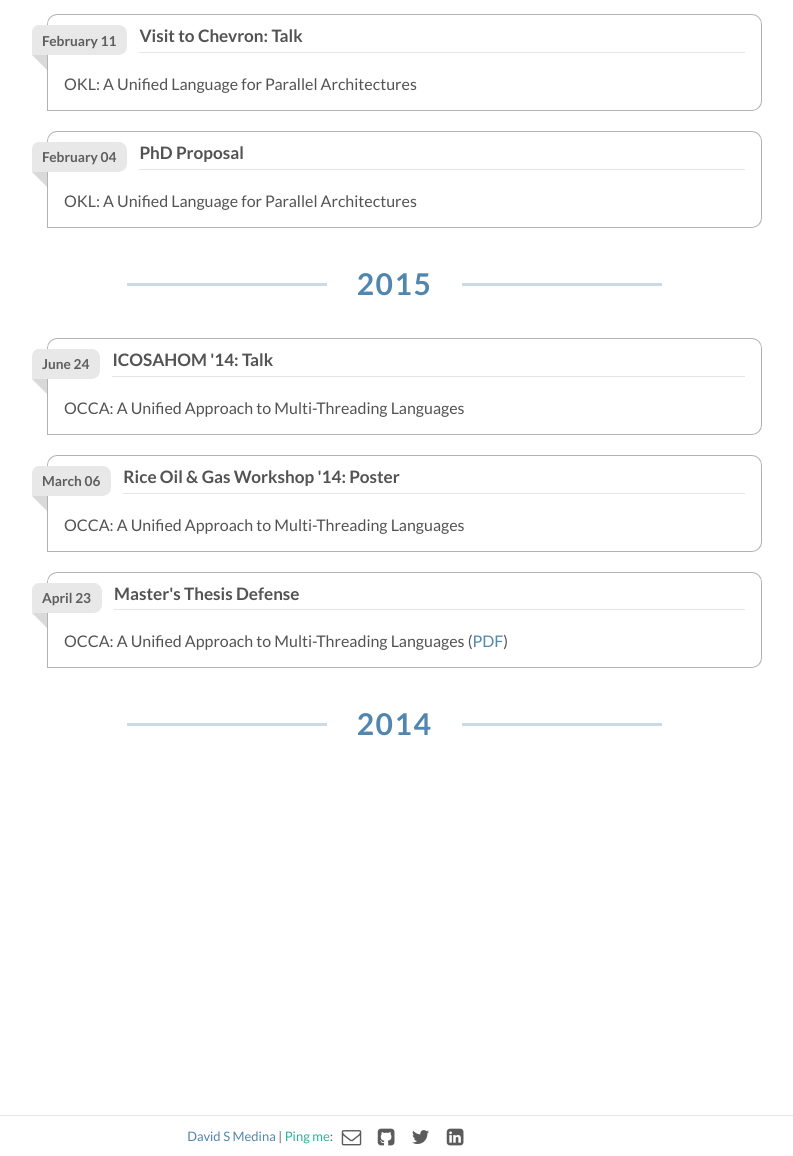
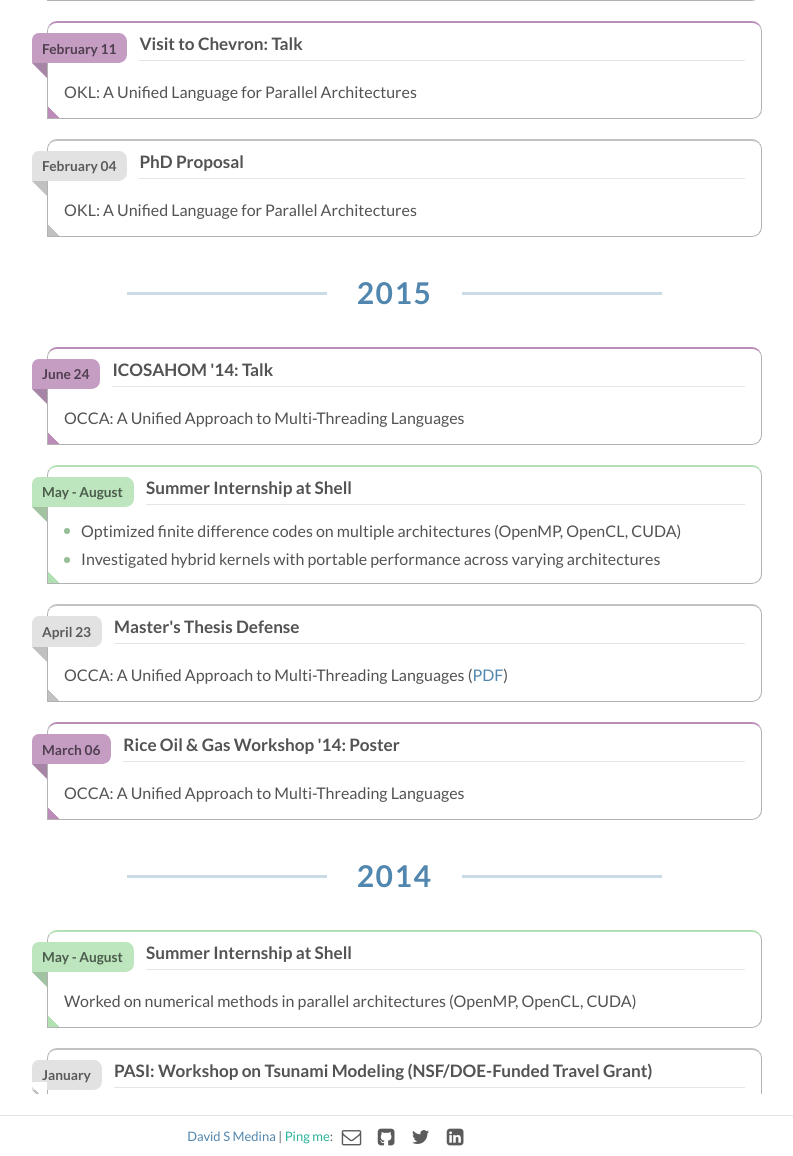
Before and after one commit to dmed256/dmed256.com, a PHP site: page / in a window 1280 px wide. Shown: the part 1499-2655 px from the top of the page, without its empty margins (363-1156 px from the left). Run offline with PHP 8.4, Linux system fonts and the light colour scheme.

Commit message:
[Posts] Updated style

```diff
--- a/js/main.js
+++ b/js/main.js
@@ -58,13 +58,18 @@ function applyMini(window){
 
 function setupFeedHeaders(){
   $(".ui.tab.active div.feed").each(function(){
-    if($(this).hasClass('updated'))
+    var this_ = $(this);
+
+    if(this_.hasClass('updated'))
       return true;
 
-    var date  = $(this).attr('date');
-    var title = $(this).attr('title');
+    var date  = this_.attr('date');
+    var title = this_.attr('title');
 
-    $(this).addClass("ui raised updated segment");
+    this_.removeAttr('date');
+    this_.removeAttr('title');
+
+    this_.addClass("ui raised updated segment");
 
     if(!isValid(date) &&
        !isValid(title)){
@@ -72,10 +77,10 @@ function setupFeedHeaders(){
       return true;
     }
 
-    $(this).prepend('<div class="container">');
-    $(this).append('<div class="corner">');
+    this_.prepend('<div class="container">');
+    this_.append('<div class="corner">');
 
-    var container   = $(this).find('.container');
+    var container   = this_.find('.container');
     var headerWidth = '0';
 
     if(isValid(date)){
--- a/main.css
+++ b/main.css
@@ -176,7 +176,7 @@ body {
   width: 38px;
   height: 10px;
   z-index: 96;
-  background: linear-gradient(-45 deg, transparent 0%, transparent 6000%, white 6100%, white 100%); }
+  background: linear-gradient(-45deg, transparent 0%, transparent 60%, white 61%, white 100%); }
 
 #id_bodyBLShadowCorner {
   position: absolute;
@@ -185,7 +185,7 @@ body {
   width: 38px;
   height: 12px;
   z-index: 96;
-  background: linear-gradient(45 deg, transparent 0%, transparent 6000%, white 6100%, white 100%); }
+  background: linear-gradient(45deg, transparent 0%, transparent 60%, white 61%, white 100%); }
 
 .ui.tabular.menu a.item,
 .ui.tabular.menu a.active.item {
@@ -217,21 +217,66 @@ body {
 
 /*---[ End of Body ]--- */
 /*---[ Feed ]---------- */
-.feed.raised.segment {
+.ui.feed.raised.segment:not(.inverted):not(.attached) {
   width: calc(100% - 20px);
   margin: 0px 0px 20px 20px;
   padding: 10px 16px 10px 16px;
   box-shadow: none;
-  border: 0.1em solid rgba(0, 0, 0, 0.3);
-  border-radius: 10px 10px 10px 0px; }
-
-.feed .container {
+  border: 0.1em solid rgba(0, 0, 0, 0.3) !important;
+  border-radius: 10px 10px 10px 0px !important;
+  border-top: 2px solid #C1C1C1 !important; }
+  .ui.feed.raised.segment:not(.inverted):not(.attached) .corner {
+    position: absolute;
+    bottom: 0px;
+    left: 0px;
+    width: 20px;
+    height: 20px; }
+  .ui.feed.raised.segment:not(.inverted):not(.attached) .corner {
+    background: linear-gradient(-135deg, transparent 0%, transparent 70%, #C1C1C1 71%, #C1C1C1 100%); }
+  .ui.feed.raised.segment:not(.inverted):not(.attached) .container .ribbon {
+    background-color: #E2E2E2;
+    border-color: silver; }
+  .ui.feed.raised.segment:not(.inverted):not(.attached).blue {
+    border-top: 2px solid #A1B6D8 !important; }
+    .ui.feed.raised.segment:not(.inverted):not(.attached).blue .corner {
+      background: linear-gradient(-135deg, transparent 0%, transparent 70%, #A1B6D8 71%, #A1B6D8 100%); }
+    .ui.feed.raised.segment:not(.inverted):not(.attached).blue .container .ribbon {
+      background-color: #afc1de;
+      border-color: #95a4bd; }
+  .ui.feed.raised.segment:not(.inverted):not(.attached).green {
+    border-top: 2px solid #B1E0B2 !important; }
+    .ui.feed.raised.segment:not(.inverted):not(.attached).green .corner {
+      background: linear-gradient(-135deg, transparent 0%, transparent 70%, #B1E0B2 71%, #B1E0B2 100%); }
+    .ui.feed.raised.segment:not(.inverted):not(.attached).green .container .ribbon {
+      background-color: #bde5be;
+      border-color: #a1c3a2; }
+  .ui.feed.raised.segment:not(.inverted):not(.attached).red {
+    border-top: 2px solid #F0A19F !important; }
+    .ui.feed.raised.segment:not(.inverted):not(.attached).red .corner {
+      background: linear-gradient(-135deg, transparent 0%, transparent 70%, #F0A19F 71%, #F0A19F 100%); }
+    .ui.feed.raised.segment:not(.inverted):not(.attached).red .container .ribbon {
+      background-color: #f2afad;
+      border-color: #ce9593; }
+  .ui.feed.raised.segment:not(.inverted):not(.attached).purple {
+    border-top: 2px solid #BB8CB8 !important; }
+    .ui.feed.raised.segment:not(.inverted):not(.attached).purple .corner {
+      background: linear-gradient(-135deg, transparent 0%, transparent 70%, #BB8CB8 71%, #BB8CB8 100%); }
+    .ui.feed.raised.segment:not(.inverted):not(.attached).purple .container .ribbon {
+      background-color: #c59dc3;
+      border-color: #a785a6; }
+  .ui.feed.raised.segment:not(.inverted):not(.attached).orange {
+    border-top: 2px solid #ED9C2D !important; }
+    .ui.feed.raised.segment:not(.inverted):not(.attached).orange .corner {
+      background: linear-gradient(-135deg, transparent 0%, transparent 70%, #ED9C2D 71%, #ED9C2D 100%); }
+    .ui.feed.raised.segment:not(.inverted):not(.attached).orange .container .ribbon {
+      background-color: #f0ab4d;
+      border-color: #cc9141; }
+  .ui.feed.raised.segment:not(.inverted):not(.attached) .container {
     display: block;
     width: 100%;
     height: 100%;
     margin-bottom: 15px; }
-
-.feed .container .ribbon {
+    .ui.feed.raised.segment:not(.inverted):not(.attached) .container .ribbon {
       float: left;
       border-top-left-radius: 0.5em;
       border-top-right-radius: 0.6em;
@@ -239,28 +284,10 @@ body {
       padding-left: 10px;
       margin-right: -20px;
       font-family: Lato, "Helvetica Neue", Arial, Helvetica, sans-serif; }
-
-.feed .container .ribbon:after {
+      .ui.feed.raised.segment:not(.inverted):not(.attached) .container .ribbon:after {
         z-index: -1; }
-
-.feed .container .header {
+    .ui.feed.raised.segment:not(.inverted):not(.attached) .container .header {
       margin-top: 0px; }
-
-.feed .corner {
-  position: absolute;
-  bottom: 0px;
-  left: 0px;
-  width: 20px;
-  height: 20px; }
-
-.feed .gray.corner {
-  background: linear-gradient(-135 deg, transparent 0%, transparent 6000%, rgba(83, 83, 83, 0.5) 6100%, rgba(83, 83, 83, 0.5) 100%); }
-
-.feed .blue.corner {
-  background: linear-gradient(-135 deg, transparent 0%, transparent 6000%, rgba(231, 242, 247, 0.5) 6100%, rgba(231, 242, 247, 0.5) 100%); }
-
-.feed .green.corner {
-  background: linear-gradient(-135 deg, transparent 0%, transparent 6000%, rgba(123, 201, 126, 0.5) 6100%, rgba(123, 201, 126, 0.5) 100%); }
 
 .feedDivider {
   width: calc(100% - 200px);
@@ -291,6 +318,25 @@ h5.header {
   background-color: #FBFCFE;
   border-color: #6992B5;
   border-radius: 4px; }
+
+div.bullet {
+  vertical-align: middle;
+  display: inline-block;
+  width: 6px;
+  height: 6px;
+  border-radius: 3px 3px 3px 3px;
+  margin-right: 8px;
+  margin-bottom: 2.4px; }
+  .blue.feed div.bullet {
+    background-color: #899bb8; }
+  .green.feed div.bullet {
+    background-color: #96be97; }
+  .red.feed div.bullet {
+    background-color: #cc8987; }
+  .purple.feed div.bullet {
+    background-color: #9f779c; }
+  .orange.feed div.bullet {
+    background-color: #c98526; }
 
 .linkStyle {
   color: #5186AE;
@@ -454,3 +500,5 @@ iframe.youtube {
   left: 0;
   width: 100%;
   height: 100%; }
+
+/*# sourceMappingURL=main.css.map */
--- a/postsContent.php
+++ b/postsContent.php
@@ -1,4 +1,4 @@
-<div class="feed"
+<div class="green feed"
      date="June 1 - July 11"
      title="Visiting Researcher at LLNL">
 
@@ -8,44 +8,48 @@
 <div class="feed"
      date="May 26"
      title="PhD Defense">
+
   OKL: A Unified Language for Parallel Architectures
 </div>
 
-<div class="feed"
+<div class="purple feed"
      date="May 7"
      title="Visit to Sandia National Lab: Seminar Talk">
+
   OKL: A Unified Language for Parallel Architectures
 </div>
 
-<div class="feed"
+<div class="purple feed"
      date="March 14-15"
      title="SIAM CSE '15: Talk + Poster">
+
   OCCA: An Extensible Portability Layer for Many-core Programming (<a href="/pdfs/talks/cse15.pdf" class="link">PDF</a>)
 </div>
 
-<div class="feed"
+<div class="purple feed"
      date="March 04-05"
      title="Rice Oil & Gas 2015: OCCA Tutorial + Talk">
+
   OCCA: Portability Layer for Many-core Thread Programming
   </br>
   Links to the: <a href="http://libocca.org/talks/riceOG15.pdf" class="link">Slides</a>, <a href="https://github.com/tcew/OG15" class="link">Source Code</a>
 </div>
 
-<div class="feed"
+<div class="blue feed"
      date="March 03"
      title="OCCA Tutorials 02: Unified Virtual Address + Managed Memory + Shared Memory">
 
   <iframe class="youtube" src="https://www.youtube.com/embed/9uiw3hzGCl4"></iframe>
 </div>
 
-<div class="feed"
+<div class="blue feed"
      date="February 28"
      title="OCCA Tutorials 01: Installation + Introduction">
 
   <iframe class="youtube" src="https://www.youtube.com/embed/XYf73mqQBLE"></iframe>
 </div>
 
-<div class="feed"
+<div class="purple feed"
      date="February 11"
      title="Visit to Chevron: Talk">
   OKL: A Unified Language for Parallel Architectures
@@ -54,27 +58,68 @@
 <div class="feed"
      date="February 04"
      title="PhD Proposal">
+
   OKL: A Unified Language for Parallel Architectures
 </div>
 
 <div class="ui horizontal divider feedDivider"> 2015 </div>
 
-<div class="feed"
+<div class="purple feed"
      date="June 24"
      title="ICOSAHOM '14: Talk">
+
   OCCA: A Unified Approach to Multi-Threading Languages
 </div>
 
-<div class="feed"
-     date="March 06"
-     title="Rice Oil &amp; Gas Workshop '14: Poster">
-  OCCA: A Unified Approach to Multi-Threading Languages
+<div class="green feed"
+     date="May - August"
+     title="Summer Internship at Shell">
+
+  <div class="ui list" style="margin-bottom: 5px">
+    <div class="item"> <div class="blue bullet"></div>
+      Optimized finite difference codes on multiple architectures (OpenMP, OpenCL, CUDA)
+    </div>
+    <div class="item"> <div class="blue bullet"></div>
+      Investigated hybrid kernels with portable performance across varying architectures
+    </div>
+  </div>
 </div>
 
 <div class="feed"
      date="April 23"
      title="Master's Thesis Defense">
+
   OCCA: A Unified Approach to Multi-Threading Languages (<a href="/pdfs/papers/masters.pdf" class="link">PDF</a>)
 </div>
 
+<div class="purple feed"
+     date="March 06"
+     title="Rice Oil &amp; Gas Workshop '14: Poster">
+
+  OCCA: A Unified Approach to Multi-Threading Languages
+</div>
+
 <div class="ui horizontal divider feedDivider"> 2014 </div>
+
+<div class="green feed"
+     date="May - August"
+     title="Summer Internship at Shell">
+
+  Worked on numerical methods in parallel architectures (OpenMP, OpenCL, CUDA)
+</div>
+
+<div class="feed"
+     date="January"
+     title="PASI: Workshop on Tsunami Modeling (NSF/DOE-Funded Travel Grant)">
+
+  <div class="ui list" style="margin-bottom: 5px">
+    <div class="item"> <div class="blue bullet"></div>
+      Attended multiple workshops and talks about tsunami modeling
+    </div>
+    <div class="item"> <div class="blue bullet"></div>
+      Lab co-coordinator to teach OpenCL/OpenGL interop for applying and visualizing finite difference simulations
+    </div>
+  </div>
+</div>
+
+<div class="ui horizontal divider feedDivider"> 2013 </div>
--- a/sass/main.sass
+++ b/sass/main.sass
@@ -1,20 +1,49 @@
 //---[ Global Variables/Functions ]-----
+// Variables
 $minWidth : 1024px
 $miniWidth: 540px
 
 $footerHeight      : 40px
 $footerContentWidth: 220px
 
-$grayColor: #535353
+// Colors
+$grayColor   : #535353
+$blueColor   : #A1B6D8
+$greenColor  : #B1E0B2
+$redColor    : #F0A19F
+$purpleColor : #BB8CB8
+$orangeColor : #ED9C2D
 
-$font     : Lato, 'Helvetica Neue', Arial, Helvetica, sans-serif
-$fontSize : 16px
+$dGrayColor  : mix($grayColor  , black, 85%)
+$dBlueColor  : mix($blueColor  , black, 85%)
+$dGreenColor : mix($greenColor , black, 85%)
+$dRedColor   : mix($redColor   , black, 85%)
+$dPurpleColor: mix($purpleColor, black, 85%)
+$dOrangeColor: mix($orangeColor, black, 85%)
+
+// Font
+$font    : Lato, 'Helvetica Neue', Arial, Helvetica, sans-serif
+$fontSize: 16px
+
+// Functions
+@function iPercentage($p)
+  @return ($p * 1%)
 
 @mixin linearGradient($angle, $colorA, $colorB, $split)
-  background: linear-gradient($angle deg, $colorA 0%, $colorA percentage($split), $colorB percentage($split + 1), $colorB 100%)
+  background: linear-gradient(#{$angle}deg, $colorA 0%, $colorA iPercentage($split), $colorB iPercentage($split + 1), $colorB 100%)
 
 @mixin feedCorner($color)
-  @include linearGradient(-135, rgba(black, 0), $color, 60)
+  @include linearGradient(-135, rgba(black, 0), $color, 70)
+
+@mixin setupColorFeed($color, $ribbonColor : mix($color, white, 85%))
+  border-top: 2px solid $color !important
+
+  .corner
+    @include feedCorner($color)
+
+  .container .ribbon
+    background-color: $ribbonColor
+    border-color    : mix($ribbonColor, black, 85%)
 //======================================
 
 //---[ Sticky Body/Footer ]-------------
@@ -299,58 +328,66 @@ body
 /*---[ End of Body ]---*/
 
 /*---[ Feed ]----------*/
-.feed.raised.segment
+.ui.feed.raised.segment:not(.inverted):not(.attached)
   width: calc(100% - 20px)
   margin :  0px  0px 20px 20px
   padding: 10px 16px 10px 16px
 
   box-shadow: none
-  border: 0.1em solid rgba(0,0,0,0.3)
-  border-radius: 10px 10px 10px 0px
+  border: 0.1em solid rgba(0,0,0,0.3) !important
+  border-radius: 10px 10px 10px 0px !important
 
-.feed .container
-  display: block
+  .corner
+    position: absolute
 
-  width : 100%
-  height: 100%
+    bottom: 0px
+    left  : 0px
 
-  margin-bottom: 15px
+    width : 20px
+    height: 20px
 
-.feed .container .ribbon
-  float: left
+  @include setupColorFeed(#C1C1C1, #E2E2E2)
 
-  border-top-left-radius    : 0.5em
-  border-top-right-radius   : 0.6em
-  border-bottom-right-radius: 0.6em
+  &.blue
+    @include setupColorFeed($blueColor)
 
-  padding-left:  10px
-  margin-right: -20px
+  &.green
+    @include setupColorFeed($greenColor)
 
-  font-family: $font
+  &.red
+    @include setupColorFeed($redColor)
 
-.feed .container .ribbon:after
-  z-index : -1
+  &.purple
+    @include setupColorFeed($purpleColor)
 
-.feed .container .header
-  margin-top: 0px
+  &.orange
+    @include setupColorFeed($orangeColor)
 
-.feed .corner
-  position: absolute
+  .container
+    display: block
 
-  bottom: 0px
-  left  : 0px
+    width : 100%
+    height: 100%
 
-  width : 20px
-  height: 20px
+    margin-bottom: 15px
 
-.feed .gray.corner
-  @include feedCorner(rgba(#535353, 0.5))
+    .ribbon
+      float: left
 
-.feed .blue.corner
-  @include feedCorner(rgba(#E7F2F7, 0.5))
+      border-top-left-radius    : 0.5em
+      border-top-right-radius   : 0.6em
+      border-bottom-right-radius: 0.6em
 
-.feed .green.corner
-  @include feedCorner(rgba(#7BC97E, 0.5))
+      padding-left:  10px
+      margin-right: -20px
+
+      font-family: $font
+
+      &:after
+        z-index : -1
+
+    .header
+      margin-top: 0px
 
 .feedDivider
   width: calc(100% - 200px)
@@ -390,6 +427,37 @@ h5.header
   border-color    : #6992B5
 
   border-radius : 4px
+
+// Lists
+div.bullet
+  vertical-align: middle
+  display: inline-block
+
+  $size : 6px
+
+  width : $size
+  height: $size
+
+  border-radius: ($size/2) ($size/2) ($size/2) ($size/2)
+
+  margin-right: 8px
+  // Padding for ui items (4.8 px)
+  margin-bottom: 2.4px
+
+  .blue.feed &
+    background-color: $dBlueColor
+
+  .green.feed &
+    background-color: $dGreenColor
+
+  .red.feed &
+    background-color: $dRedColor
+
+  .purple.feed &
+    background-color: $dPurpleColor
+
+  .orange.feed &
+    background-color: $dOrangeColor
 
 // Links
 .linkStyle
--- a/upcomingContent.php
+++ b/upcomingContent.php
@@ -1,4 +1,4 @@
-<div class="feed"
+<div class="green feed"
      date="August 3"
      title="Two Sigma">
 
```
Also changed, not shown: 3 other files. Lines whose indentation alone changed are shown as unchanged.
